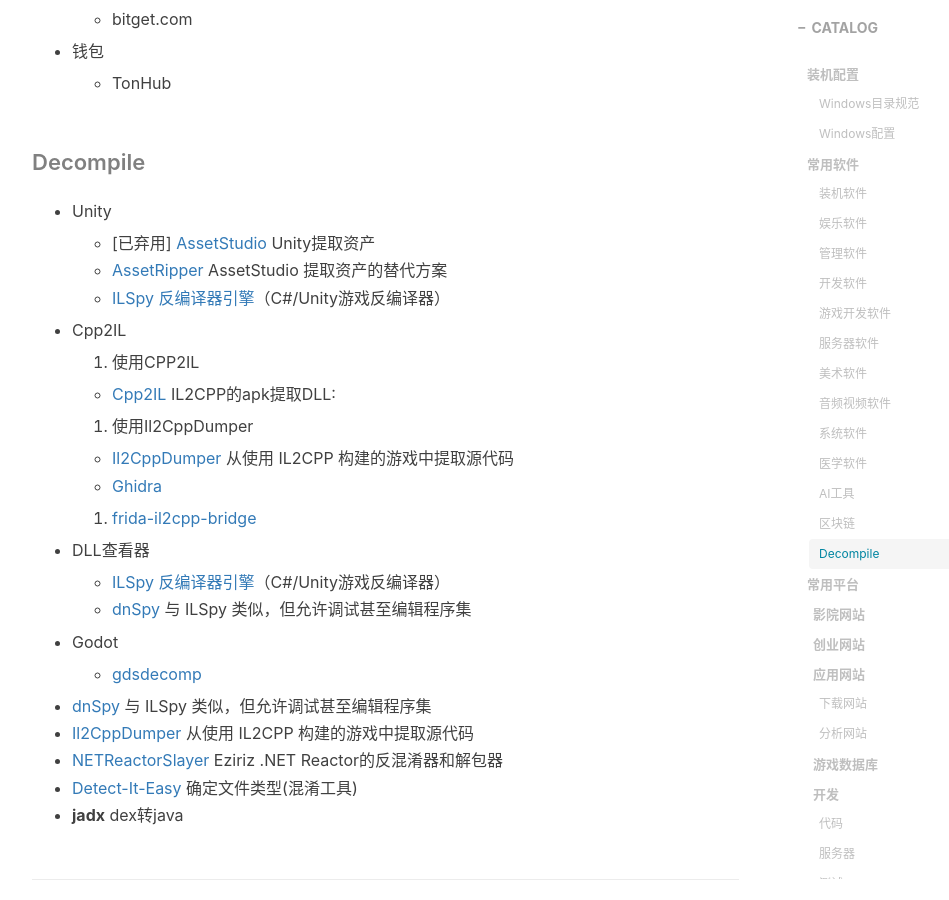
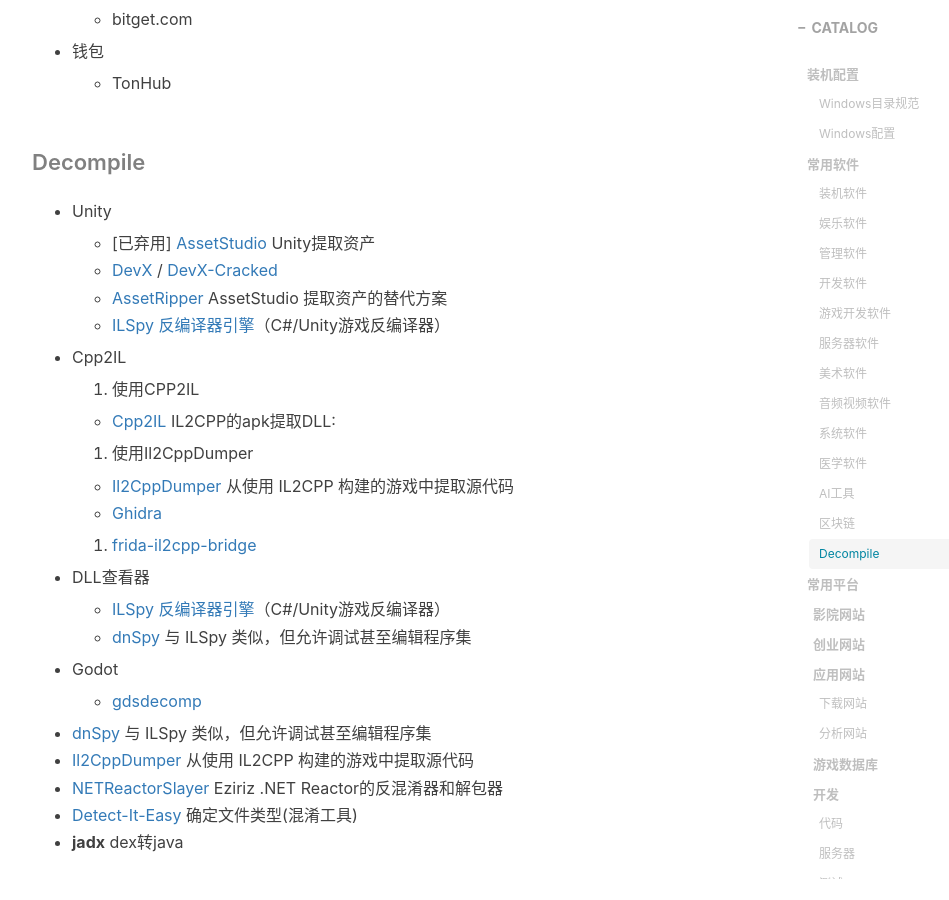
Before and after one commit to gumcstronger/gumcstronger.github.io, a Jekyll site: the page built from _posts/2022/2022-08-24-windows.md, in a window 1280 px wide and 900 px high, scrolled down 7245 px. Shown: the whole window, without its empty margins (233-1182 px from the left). Built offline with Jekyll 4.4.1, drawn with Linux system fonts in a browser that asks for light colours; nearby versions of some CDN libraries; comment, search, counter and statistics services are not loaded.

Commit message:
Update 2022-08-24-windows.md

```diff
--- a/_posts/2022/2022-08-24-windows.md
+++ b/_posts/2022/2022-08-24-windows.md
@@ -251,6 +251,7 @@
 * Unity
 
   * [已弃用] [AssetStudio](https://github.com/Perfare/AssetStudio) Unity提取资产
+  * [DevX](https://devxdevelopment.com/) / [DevX-Cracked](https://github.com/Polarmods/DevX-Cracked)
   * [AssetRipper](https://github.com/AssetRipper/AssetRipper) AssetStudio 提取资产的替代方案
   * [ILSpy 反编译器引擎](https://github.com/icsharpcode/ILSpy)（C#/Unity游戏反编译器）
 * Cpp2IL
```
